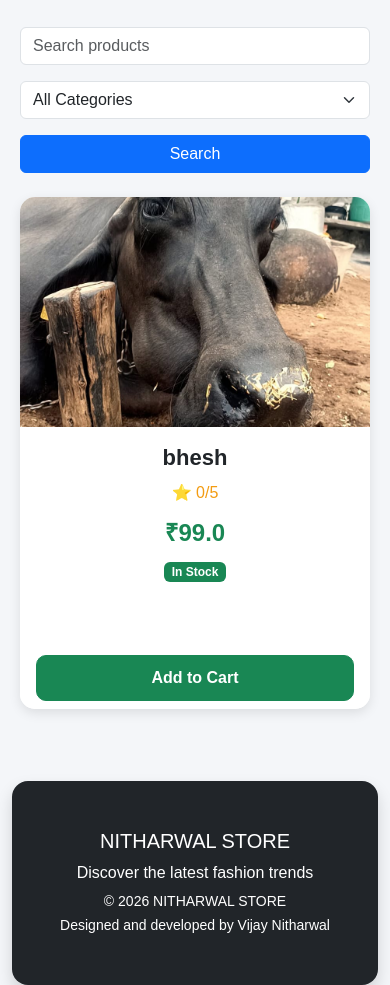
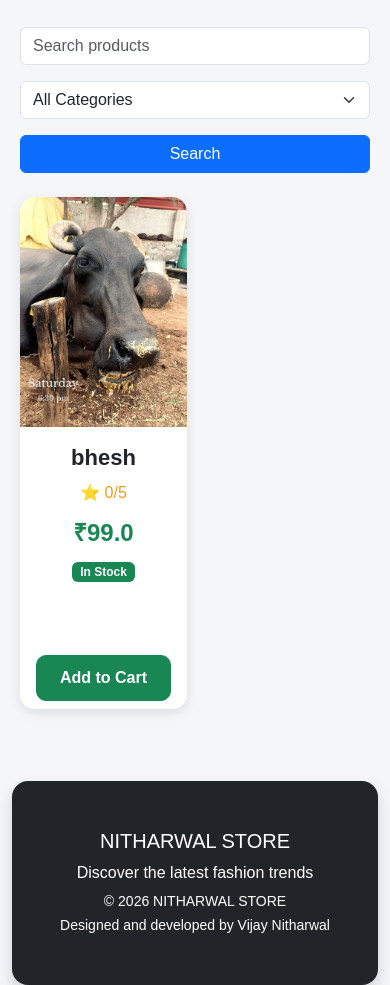
Before and after one commit to vijaychoudhary11/E-commerce, a Flask app: page / in a window 390 px wide. Shown: the part 283-1268 px from the top of the page. Run offline with Flask 3, Linux system fonts and the light colour scheme; data comes from the database, SQL or seed files in the repository; data that the repository does not hold is empty.

Commit message:
Show 2 products per row on mobile

```diff
--- a/templates/products.html
+++ b/templates/products.html
@@ -133,7 +133,7 @@
 
 {% for product in products %}
 
-<div class="col-12 col-sm-6 col-lg-4 mb-4">
+<div class="col-6 col-sm-4 col-lg-3 mb-4">
 
 <div class="card h-100 product-card">
 
```
